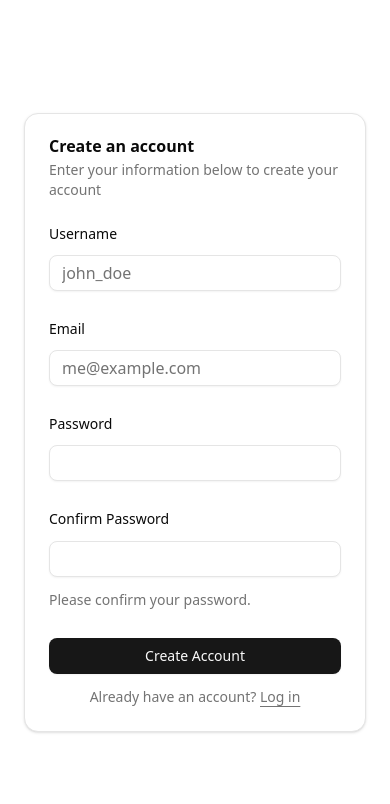
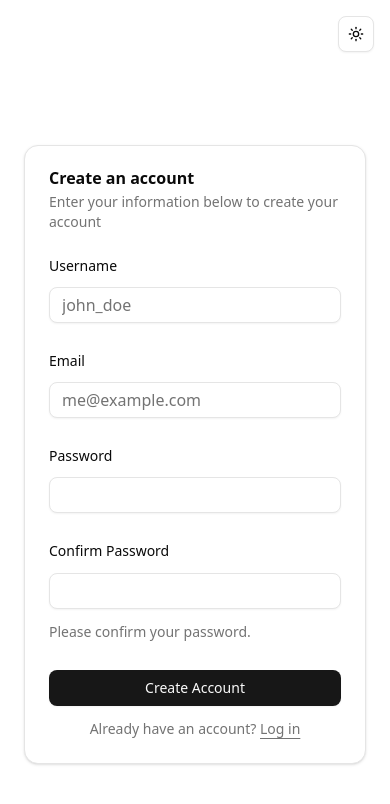
Before and after one commit to kun-codes/Ferron-Proxy-Manager, a SvelteKit app in the folder frontend/: page /signup in a window 390 px wide. Shown: the top 804 px of the page. Built offline with nearby package versions, Linux system fonts and the light colour scheme; what openapi-fetch would draw is missing.

Commit message:
feat(frontend): add `ThemeSwitcher` component to all routes

```diff
--- a/frontend/src/routes/+layout.svelte
+++ b/frontend/src/routes/+layout.svelte
@@ -2,10 +2,12 @@
 	import './layout.css';
 	import favicon from '$lib/assets/favicon.svg';
 	import { Toaster } from '$lib/components/ui/sonner';
+	import { ModeWatcher } from 'mode-watcher';
 
 	let { children } = $props();
 </script>
 
 <svelte:head><link rel="icon" href={favicon} /></svelte:head>
 <Toaster position="top-right" />
+<ModeWatcher />
 {@render children()}
--- a/frontend/src/routes/dashboard/+layout.svelte
+++ b/frontend/src/routes/dashboard/+layout.svelte
@@ -3,6 +3,7 @@
 	import UserDropdown from '$lib/components/user-dropdown.svelte';
 	import { Separator } from '$lib/components/ui/separator/index.js';
 	import * as Sidebar from '$lib/components/ui/sidebar/index.js';
+	import ThemeSwitcher from '$lib/components/theme-switcher.svelte';
 </script>
 
 <Sidebar.Provider>
@@ -11,7 +12,10 @@
 		<header class="flex h-16 shrink-0 items-center gap-2 border-b px-4">
 			<Sidebar.Trigger class="-ms-1" />
 			<Separator orientation="vertical" class="me-2 h-4" />
-			<UserDropdown class="ml-auto" />
+			<div class="ml-auto flex items-center gap-2">
+				<ThemeSwitcher />
+				<UserDropdown />
+			</div>
 		</header>
 		<div class="flex flex-1 flex-col gap-4 p-4">
 			<slot />
--- a/frontend/src/routes/login/+page.svelte
+++ b/frontend/src/routes/login/+page.svelte
@@ -1,7 +1,16 @@
 <script lang="ts">
-	import LoginForm from "$lib/components/login-form.svelte";
+	import LoginForm from '$lib/components/login-form.svelte';
+	import ThemeSwitcher from '$lib/components/theme-switcher.svelte';
+	import { IsMobile } from '$lib/hooks/is-mobile.svelte.js';
+
+	const isMobile = new IsMobile();
 </script>
 
-<div class="flex h-screen w-full items-center justify-center px-4">
-	<LoginForm />
+<div class="relative flex h-screen w-full items-center justify-center px-4">
+	<div class="absolute top-4 right-4 z-10">
+		<ThemeSwitcher />
+	</div>
+	<div class="w-full max-w-sm" class:mt-16={isMobile.current}>
+		<LoginForm />
+	</div>
 </div>
--- a/frontend/src/routes/signup/+page.svelte
+++ b/frontend/src/routes/signup/+page.svelte
@@ -1,9 +1,16 @@
 <script>
 	import SignupForm from '$lib/components/signup-form.svelte';
+	import ThemeSwitcher from '$lib/components/theme-switcher.svelte';
+	import { IsMobile } from '$lib/hooks/is-mobile.svelte.js';
+
+	const isMobile = new IsMobile();
 </script>
 
-<div class="flex min-h-svh w-full items-center justify-center p-6 md:p-10">
-	<div class="w-full max-w-sm">
+<div class="relative flex min-h-svh w-full items-center justify-center p-6 md:p-10">
+	<div class="absolute top-4 right-4 z-10">
+		<ThemeSwitcher />
+	</div>
+	<div class="w-full max-w-sm" class:mt-16={isMobile.current}>
 		<SignupForm />
 	</div>
 </div>
```
